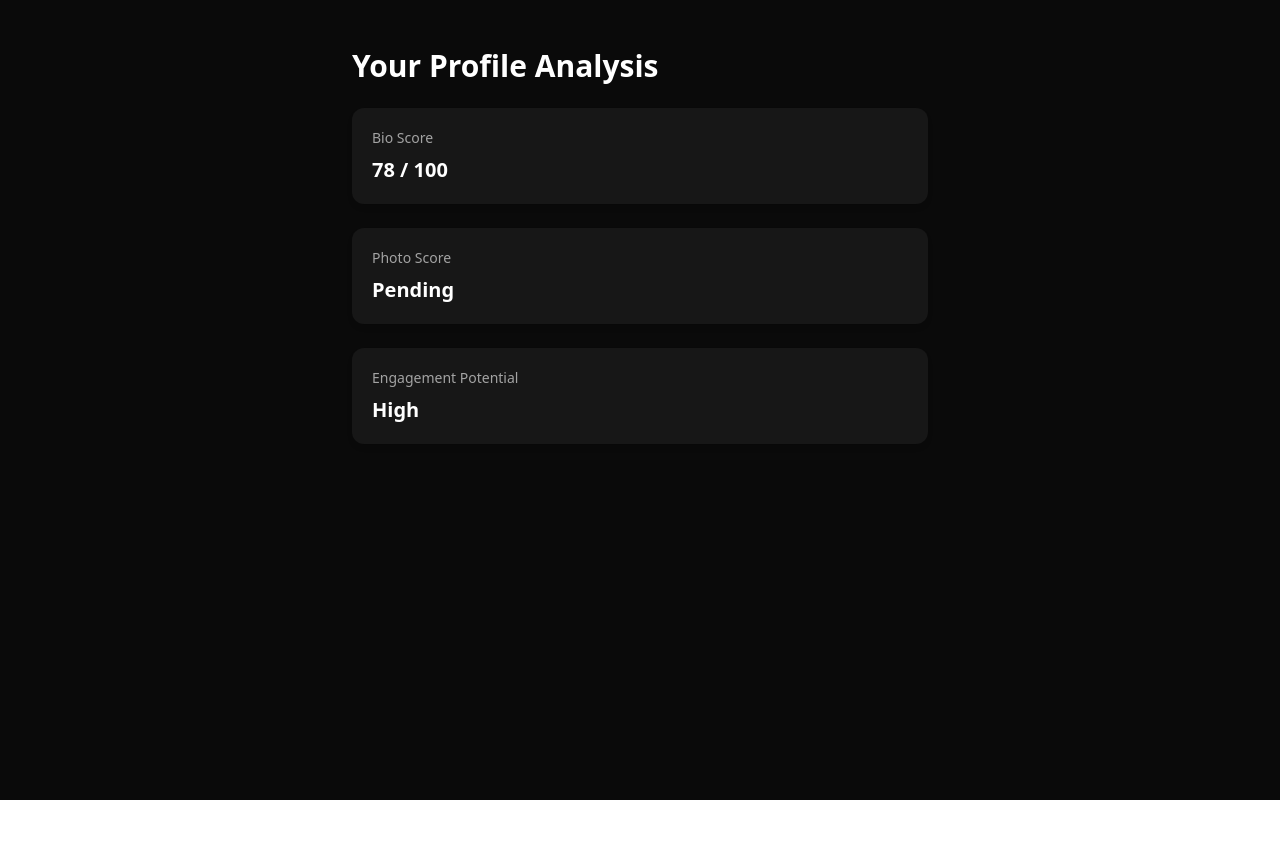
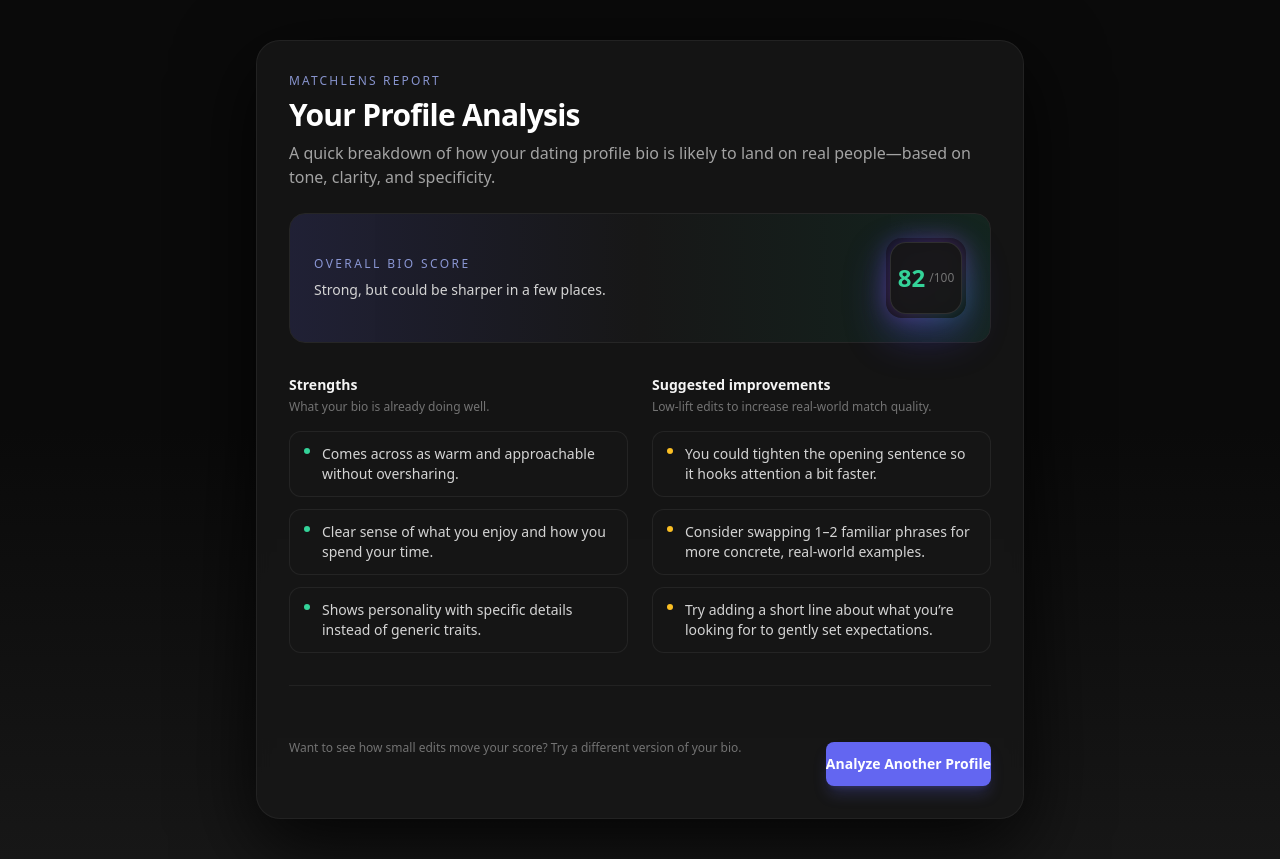
Before and after one commit to DevAnurag9/MatchLens, a React app in the folder Frontend/: page /results in a window 1280 px wide. Before the commit the page ends 800 px from the top, so only its background shows below. Built offline with nearby package versions, Linux system fonts and the light colour scheme; the HTML template or start-up script is replaced by a standard one.

Commit message:
feat: premium animated results screen

```diff
--- a/Frontend/src/components/PrimaryButton.tsx
+++ b/Frontend/src/components/PrimaryButton.tsx
@@ -1,15 +1,17 @@
+import { type PropsWithChildren } from "react";
 import { motion } from "framer-motion";
 
-type PrimaryButtonProps = {
+type PrimaryButtonProps = PropsWithChildren<{
   loading: boolean;
   disabled: boolean;
   onClick?: () => void;
-};
+}>;
 
 function PrimaryButton({
   loading,
   disabled,
   onClick,
+  children,
 }: PrimaryButtonProps) {
   const isDisabled = disabled || loading;
 
@@ -46,7 +48,7 @@ function PrimaryButton({
         ${loading ? "animate-pulse" : ""}
       `}
     >
-      {loading ? "Analyzing..." : "Analyze My Profile →"}
+      {children ?? (loading ? "Analyzing..." : "Analyze My Profile →")}
     </motion.button>
   );
 }
--- a/Frontend/src/screens/ResultsScreen.tsx
+++ b/Frontend/src/screens/ResultsScreen.tsx
@@ -1,7 +1,41 @@
 import { useEffect, useState } from "react";
+import { useNavigate } from "react-router-dom";
+import { motion, useMotionValue, useTransform, animate } from "framer-motion";
+import PrimaryButton from "../components/PrimaryButton";
+
+const MOCK_RESULTS = {
+  overallScore: 82,
+  verdict: "Strong, but could be sharper in a few places.",
+  strengths: [
+    "Comes across as warm and approachable without oversharing.",
+    "Clear sense of what you enjoy and how you spend your time.",
+    "Shows personality with specific details instead of generic traits.",
+  ],
+  improvements: [
+    "You could tighten the opening sentence so it hooks attention a bit faster.",
+    "Consider swapping 1–2 familiar phrases for more concrete, real-world examples.",
+    "Try adding a short line about what you’re looking for to gently set expectations.",
+  ],
+};
+
+const listVariants = {
+  hidden: {},
+  visible: {
+    transition: {
+      staggerChildren: 0.08,
+      delayChildren: 0.08,
+    },
+  },
+};
+
+const listItemVariants = {
+  hidden: { opacity: 0, y: 6 },
+  visible: { opacity: 1, y: 0 },
+};
 
 function ResultsScreen() {
   const [loading, setLoading] = useState(true);
+  const navigate = useNavigate();
 
   useEffect(() => {
     const timer = setTimeout(() => setLoading(false), 1500);
@@ -10,34 +44,226 @@ function ResultsScreen() {
 
   if (loading) {
     return (
-      <div className="min-h-screen bg-neutral-950 flex items-center justify-center text-white">
-        <p className="animate-pulse text-lg">Analyzing profile...</p>
+      <div className="min-h-screen bg-gradient-to-b from-neutral-950 via-neutral-950 to-neutral-900 text-white flex items-center justify-center px-4">
+        <div className="absolute inset-0 -z-10 bg-[radial-gradient(circle_at_top,_rgba(79,70,229,0.25),transparent_55%),radial-gradient(circle_at_bottom,_rgba(16,185,129,0.18),transparent_55%)]" />
+
+        <motion.div
+          initial={{ opacity: 0, y: 10 }}
+          animate={{ opacity: 1, y: 0 }}
+          transition={{ duration: 0.4, ease: "easeOut" }}
+          className="text-center"
+        >
+          <motion.div
+            className="mx-auto mb-4 h-9 w-9 rounded-2xl border border-indigo-400/40 bg-indigo-500/10 flex items-center justify-center"
+            animate={{ rotate: 360 }}
+            transition={{ repeat: Infinity, duration: 1.2, ease: "linear" }}
+          >
+            <div className="h-3 w-3 rounded-full bg-indigo-400/80" />
+          </motion.div>
+          <p className="text-sm font-medium tracking-[0.18em] text-indigo-300/80 uppercase">
+            Generating report
+          </p>
+          <p className="mt-2 text-base text-neutral-300">
+            Matching your bio against thousands of high-performing profiles.
+          </p>
+        </motion.div>
       </div>
     );
   }
 
   return (
-    <div className="min-h-screen bg-neutral-950 text-white px-6 py-12 animate-fade-in">
-      <div className="max-w-xl mx-auto space-y-6">
-        <h1 className="text-3xl font-bold">Your Profile Analysis</h1>
+    <div className="min-h-screen bg-gradient-to-b from-neutral-950 via-neutral-950 to-neutral-900 text-white flex items-center justify-center px-4 py-10">
+      <div className="absolute inset-0 -z-10 bg-[radial-gradient(circle_at_top,_rgba(79,70,229,0.25),transparent_55%),radial-gradient(circle_at_bottom,_rgba(16,185,129,0.18),transparent_55%)]" />
 
-        <ResultCard title="Bio Score" value="78 / 100" />
-        <ResultCard title="Photo Score" value="Pending" />
-        <ResultCard title="Engagement Potential" value="High" />
+      <motion.div
+        initial={{ opacity: 0, y: 20 }}
+        animate={{ opacity: 1, y: 0 }}
+        transition={{ duration: 0.5, ease: "easeOut" }}
+        className="relative w-full max-w-3xl"
+      >
+        <div className="pointer-events-none absolute -inset-[1px] -z-10 rounded-3xl bg-gradient-to-r from-indigo-500/25 via-purple-500/15 to-emerald-500/25 opacity-70 blur-2xl" />
+
+        <div className="relative overflow-hidden rounded-3xl border border-neutral-800/80 bg-neutral-900/85 shadow-[0_24px_80px_rgba(0,0,0,0.85)] backdrop-blur px-5 py-6 sm:px-8 sm:py-8">
+          {/* Header */}
+          <motion.header
+            initial={{ opacity: 0, y: -8 }}
+            animate={{ opacity: 1, y: 0 }}
+            transition={{ duration: 0.45, ease: "easeOut", delay: 0.05 }}
+            className="flex flex-col gap-2 sm:flex-row sm:items-end sm:justify-between"
+          >
+            <div>
+              <p className="text-xs font-medium tracking-[0.18em] text-indigo-300/80 uppercase">
+                MatchLens report
+              </p>
+              <h1 className="mt-2 text-2xl sm:text-3xl font-semibold tracking-tight">
+                Your Profile Analysis
+              </h1>
+              <p className="mt-2 text-sm text-neutral-400 sm:text-base">
+                A quick breakdown of how your dating profile bio is likely to
+                land on real people—based on tone, clarity, and specificity.
+              </p>
+            </div>
+          </motion.header>
+
+          {/* Overall score */}
+          <motion.section
+            initial={{ opacity: 0, y: 10 }}
+            animate={{ opacity: 1, y: 0 }}
+            transition={{ duration: 0.45, ease: "easeOut", delay: 0.12 }}
+            className="mt-6"
+          >
+            <div className="flex flex-col gap-4 rounded-2xl border border-neutral-800 bg-gradient-to-r from-indigo-500/15 via-neutral-900 to-emerald-500/10 px-5 py-5 sm:flex-row sm:items-center sm:justify-between sm:px-6 sm:py-6">
+              <div>
+                <p className="text-xs font-medium uppercase tracking-[0.2em] text-indigo-300/80">
+                  Overall bio score
+                </p>
+                <p className="mt-2 text-sm text-neutral-300">
+                  {MOCK_RESULTS.verdict}
+                </p>
+              </div>
+
+              <motion.div
+                initial={{ opacity: 0, scale: 0.9 }}
+                animate={{ opacity: 1, scale: 1 }}
+                transition={{ duration: 0.45, ease: "easeOut", delay: 0.18 }}
+                className="flex items-center justify-end sm:justify-center"
+              >
+                <AnimatedScore value={MOCK_RESULTS.overallScore} />
+              </motion.div>
+            </div>
+          </motion.section>
+
+          {/* Two-column content */}
+          <motion.section
+            initial={{ opacity: 0, y: 10 }}
+            animate={{ opacity: 1, y: 0 }}
+            transition={{ duration: 0.45, ease: "easeOut", delay: 0.16 }}
+            className="mt-8 grid gap-6 sm:grid-cols-2"
+          >
+            {/* Strengths */}
+            <div>
+              <h2 className="text-sm font-semibold text-neutral-100">
+                Strengths
+              </h2>
+              <p className="mt-1 text-xs text-neutral-500">
+                What your bio is already doing well.
+              </p>
+
+              <motion.ul
+                className="mt-4 space-y-3"
+                variants={listVariants}
+                initial="hidden"
+                animate="visible"
+              >
+                {MOCK_RESULTS.strengths.map((item) => (
+                  <motion.li
+                    key={item}
+                    variants={listItemVariants}
+                    className="flex gap-3 rounded-xl border border-neutral-800/90 bg-neutral-900/80 px-3.5 py-3 text-sm text-neutral-300"
+                  >
+                    <span className="mt-1 inline-flex h-1.5 w-1.5 flex-shrink-0 rounded-full bg-emerald-400" />
+                    <span>{item}</span>
+                  </motion.li>
+                ))}
+              </motion.ul>
+            </div>
+
+            {/* Improvements */}
+            <div>
+              <h2 className="text-sm font-semibold text-neutral-100">
+                Suggested improvements
+              </h2>
+              <p className="mt-1 text-xs text-neutral-500">
+                Low-lift edits to increase real-world match quality.
+              </p>
+
+              <motion.ul
+                className="mt-4 space-y-3"
+                variants={listVariants}
+                initial="hidden"
+                animate="visible"
+              >
+                {MOCK_RESULTS.improvements.map((item) => (
+                  <motion.li
+                    key={item}
+                    variants={listItemVariants}
+                    className="flex gap-3 rounded-xl border border-neutral-800/90 bg-neutral-900/80 px-3.5 py-3 text-sm text-neutral-300"
+                  >
+                    <span className="mt-1 inline-flex h-1.5 w-1.5 flex-shrink-0 rounded-full bg-amber-400" />
+                    <span>{item}</span>
+                  </motion.li>
+                ))}
+              </motion.ul>
+            </div>
+          </motion.section>
+
+          {/* CTA */}
+          <motion.footer
+            initial={{ opacity: 0, y: 8 }}
+            animate={{ opacity: 1, y: 0 }}
+            transition={{ duration: 0.45, ease: "easeOut", delay: 0.22 }}
+            className="mt-8 flex flex-col gap-3 border-t border-neutral-800/80 pt-6 sm:flex-row sm:items-center sm:justify-between"
+          >
+            <p className="text-xs text-neutral-500">
+              Want to see how small edits move your score? Try a different
+              version of your bio.
+            </p>
+
+            <div className="sm:w-auto">
+              <PrimaryButton
+                loading={false}
+                disabled={false}
+                onClick={() => navigate("/")}
+              >
+                Analyze Another Profile
+              </PrimaryButton>
+            </div>
+          </motion.footer>
+        </div>
+      </motion.div>
+    </div>
+  );
+}
+
+function AnimatedScore({ value }: { value: number }) {
+  const score = useMotionValue(0);
+  const rounded = useTransform(score, (latest) => Math.round(latest));
+  const [display, setDisplay] = useState(0);
+
+  useEffect(() => {
+    const controls = animate(score, value, {
+      duration: 1.1,
+      ease: "easeOut",
+    });
+
+    return () => controls.stop();
+  }, [score, value]);
+
+  useEffect(() => {
+    const unsubscribe = rounded.on("change", (latest) => {
+      setDisplay(latest);
+    });
+    return unsubscribe;
+  }, [rounded]);
+
+  const textColor =
+    value < 50
+      ? "text-red-400"
+      : value <= 75
+      ? "text-amber-300"
+      : "text-emerald-400";
+
+  return (
+    <div className="relative flex h-20 w-20 items-center justify-center rounded-2xl bg-neutral-950/80 shadow-[0_18px_40px_rgba(79,70,229,0.35)]">
+      <div className="absolute inset-[2px] rounded-2xl bg-gradient-to-br from-indigo-600 via-purple-500 to-emerald-500 opacity-40 blur-md" />
+      <div className="relative flex h-[72px] w-[72px] items-center justify-center rounded-2xl bg-neutral-900/95 border border-neutral-700/60">
+        <span className={`text-2xl font-semibold ${textColor}`}>
+          {display}
+        </span>
+        <span className="ml-1 text-xs text-neutral-500">/100</span>
       </div>
     </div>
   );
 }
 
-function ResultCard({ title, value }: { title: string; value: string }) {
-    return (
-      <div className="rounded-xl bg-neutral-900 p-5 shadow-md transition
-        hover:scale-[1.03] hover:shadow-lg
-        animate-card-in">
-        <p className="text-sm text-neutral-400">{title}</p>
-        <p className="mt-2 text-xl font-semibold">{value}</p>
-      </div>
-    );
-  }
-
 export default ResultsScreen;
```
